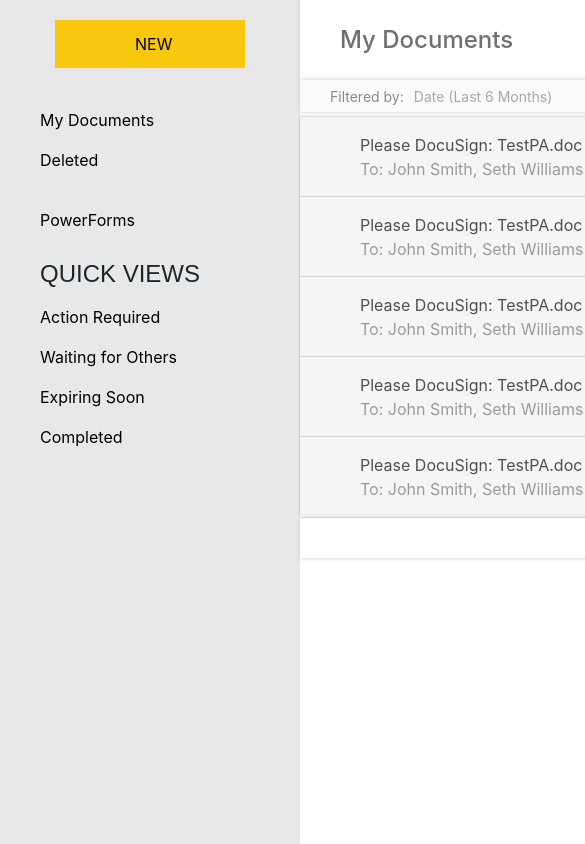
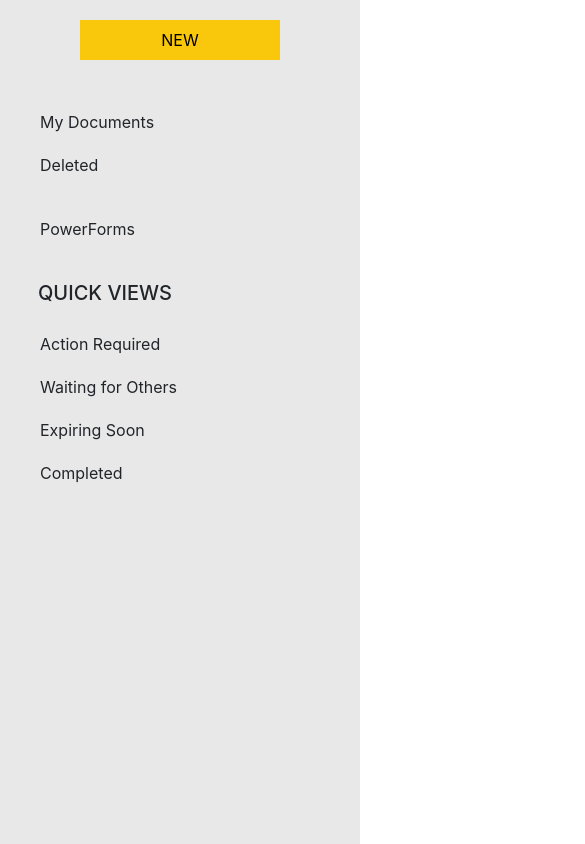
Before and after one commit to bvquoc2003/Demo-Hackathon, a plain HTML site: page index.html in a window 390 px wide. Shown: the top 844 px of the page, 585 px wide, since content can reach past the window. Drawn offline with nearby package versions, Linux system fonts and the light colour scheme.

Commit message:
make responsive

```diff
--- a/css/styles.css
+++ b/css/style.css
@@ -1,15 +1,7 @@
-body {
-  margin: 0px;
-  font-family: sans-serif;
-  display: flex;
-  /* flex-direction: row;
-  justify-content: center;
-  align-content: center; */
-}
 .bLeft {
-  width: 300px;
   background-color: #e8e8e8;
   min-height: 1000px;
+  padding: 0px;
 }
 
 .bLeft div {
@@ -18,25 +10,54 @@
   flex-direction: column;
 }
 .left-head {
-  /* background-color: #353535; */
   height: 80px;
+  /* background-color: gray; */
+  display: flex;
+  align-items: center;
+  justify-content: center;
 }
 .btn-new {
-  padding: 12px 80px;
-  margin: 20px 55px;
+  margin: auto auto;
   background-color: #f9c80c;
   border: none;
   text-align: center;
   text-decoration: none;
+  min-height: 40px;
+  min-width: 200px;
 }
 .btn-new:hover {
   background-color: #c7a003;
   cursor: pointer;
 }
+.wv-title {
+    padding: 10px 0px 10px 38px;
+}
+.btn {
+  background-color: transparent;
+  border: none;
+  text-align: left;
+  text-decoration: none;
+  padding: 10px 0px 10px 40px;
+}
+.btn:hover {
+  background-color: #d5d5d5;
+  cursor: pointer;
+}
 
-.b-right {
-  width: 1605px;
+
+.hItem {
+  margin: 0px 40px;
+  color: #707070;
 }
+
+
+.bRight {
+  margin: 0px;
+  padding: 0px;
+  min-height: 1000px;
+}
+
+
 .right {
   display: flex;
   align-items: center;
@@ -84,26 +105,6 @@
   margin: 0px 40px;
   color: #707070;
 }
-.quick-view h4 {
-  padding: 0px 0px 0px 40px;
-  font-family: sans-serif;
-}
-
-.mybtn {
-  display: inline-block;
-  width: 300px;
-  height: 40px;
-  background-color: transparent;
-  border: none;
-  text-align: left;
-  text-decoration: none;
-  padding: 0px 0px 0px 40px;
-}
-
-.mybtn:hover {
-  background-color: #d5d5d5;
-  cursor: pointer;
-}
 
 .item {
   height: 80px;
--- a/index.html
+++ b/index.html
@@ -1,40 +1,38 @@
 <!DOCTYPE html>
-<html>
+<html lang="en">
 
 <head>
-    <meta charset="utf-8" />
-    <meta http-equiv="X-UA-Compatible" content="IE=edge" />
-    <title>Demo</title>
-    <meta name="viewport" content="width=device-width, initial-scale=1" />
-    <link rel="stylesheet" type="text/css" media="screen" href="css/styles.css" />
+    <meta charset="UTF-8">
+    <meta name="viewport" content="width=device-width, initial-scale=1.0">
+    <title>Demo UI</title>
     <link rel="stylesheet" href="https://stackpath.bootstrapcdn.com/bootstrap/4.4.1/css/bootstrap.min.css"
         integrity="sha384-Vkoo8x4CGsO3+Hhxv8T/Q5PaXtkKtu6ug5TOeNV6gBiFeWPGFN9MuhOf23Q9Ifjh" crossorigin="anonymous">
+    <link rel="stylesheet" href="css/style.css" />
 </head>
 
-<body>
-    <div class="bLeft">
+<body class="container-fluid row">
+    <!-- <div class=""> -->
+    <div class="col-md-2 bLeft">
         <div class="left-head">
             <button class="btn-new">NEW</button>
         </div>
-        <div class="list">
-            <button class="mybtn">My Documents</button>
-            <button class="mybtn">Deleted</button>
+        <div class="btn-group-vertical">
+            <button type="button" class="btn btn-light">My Documents</button>
+            <button type="button" class="btn btn-light">Deleted</button>
         </div>
         <div>
-            <button class="mybtn">PowerForms</button>
+            <button type="button" class="btn btn-light">PowerForms</button>
         </div>
-        <div class="quick-view">
-            <h4>QUICK VIEWS</h4>
-            <div class="list">
-                <button class="mybtn">Action Required</button>
-                <button class="mybtn">Waiting for Others</button>
-                <button class="mybtn">Expiring Soon</button>
-                <button class="mybtn">Completed</button>
+        <div class="btn-group-vertical quick-view">
+            <h5 class="wv-title">QUICK VIEWS</h5>
+            <button type="button" class="btn btn-light">Action Required</button>
+            <button type="button" class="btn btn-light">Waiting for Others</button>
+            <button type="button" class="btn btn-light">Expiring Soon</button>
+            <button type="button" class="btn btn-light">Completed</button>
         </div>
     </div>
-    </div>
-
-    <div class="b-right">
+    <div class="col-md-10 bRight">
+        <!-- One of three columns -->
         <div class="header">
             <h4 class="hItem">My Documents</h4>
             <div class="right">
@@ -206,7 +204,8 @@
                 <a href="#">Edit your filters</a>
             </div>
         </div>
-    </div>
+
+
         <script src="https://code.jquery.com/jquery-3.4.1.slim.min.js"
             integrity="sha384-J6qa4849blE2+poT4WnyKhv5vZF5SrPo0iEjwBvKU7imGFAV0wwj1yYfoRSJoZ+n"
             crossorigin="anonymous"></script>
```
Also changed, not shown: data.json (deleted, +0 -7 lines), main.js (deleted, +0 -16 lines), package.json (deleted, +0 -22 lines), 2 other files. Lines whose indentation alone changed are shown as unchanged.
